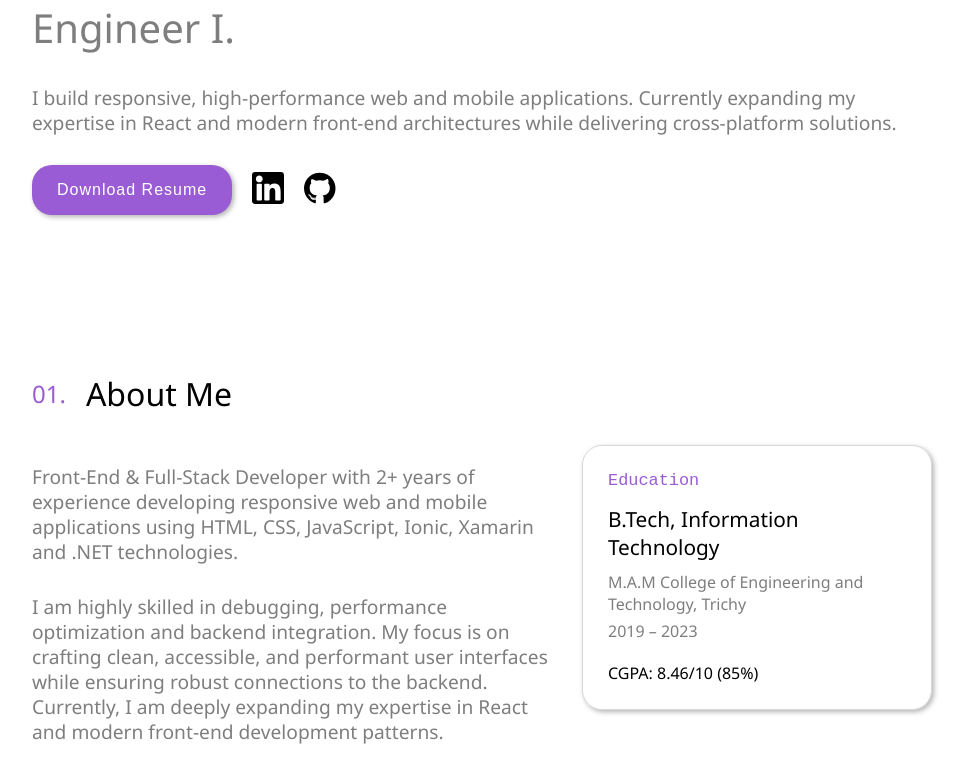
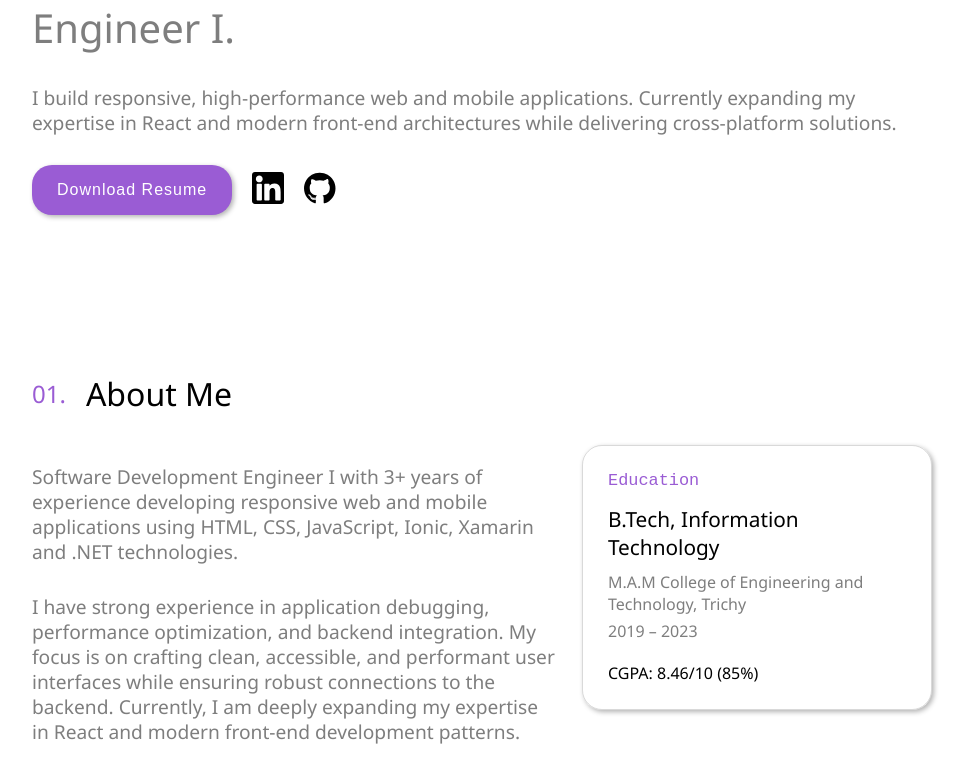
Before and after one commit to Reshma2001/Reshma-Portfolio, a React (Create React App) app: page / in a window 1280 px wide. Shown: the part 328-1110 px from the top of the page, without its empty margins (158-1125 px from the left). Built offline with nearby package versions, Linux system fonts and the light colour scheme.

Commit message:
Update about.js

```diff
--- a/src/js/about.js
+++ b/src/js/about.js
@@ -21,16 +21,17 @@ export default function About() {
           <div class="aboutContent">
             <motion.div class="summaryContainer" variants={FADE_UP}>
               <p class="summaryText">
-                Front-End & Full-Stack Developer with 2+ years of experience
+                Software Development Engineer I with 3+ years of experience
                 developing responsive web and mobile applications using HTML,
                 CSS, JavaScript, Ionic, Xamarin and .NET technologies.
               </p>
               <p class="summaryText">
-                I am highly skilled in debugging, performance optimization and
-                backend integration. My focus is on crafting clean, accessible,
-                and performant user interfaces while ensuring robust connections
-                to the backend. Currently, I am deeply expanding my expertise in
-                React and modern front-end development patterns.
+                I have strong experience in application debugging, performance
+                optimization, and backend integration. My focus is on crafting
+                clean, accessible, and performant user interfaces while ensuring
+                robust connections to the backend. Currently, I am deeply
+                expanding my expertise in React and modern front-end development
+                patterns.
               </p>
             </motion.div>
             <motion.div class="eduInfoContainer" variants={FADE_UP}>
```
